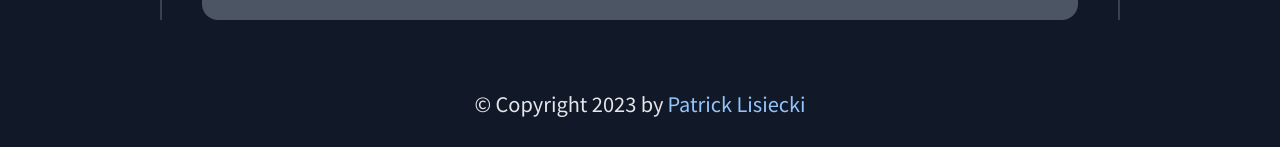
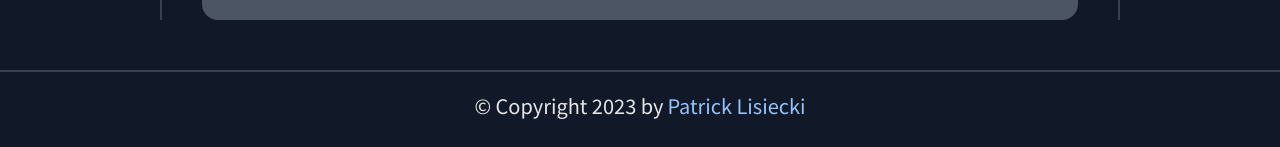
Before and after one commit to PatrickLisiecki/book-review-forum, a React (Vite) app: page / in a window 1280 px wide. Shown: the part 1288-1435 px from the top of the page. Built offline with nearby package versions, Linux system fonts and the light colour scheme.

Commit message:
Added top border

```diff
--- a/src/components/Footer.jsx
+++ b/src/components/Footer.jsx
@@ -1,6 +1,6 @@
 export default function Footer() {
     return (
-        <footer className="w-full my-2.5 p-2.5 bg-gray-900">
+        <footer className="w-full my-2.5 p-2.5 border-t-2 border-gray-700 bg-gray-900">
             <div
                 className="w-9/12 h-3/12 mx-auto flex justify-center items-center text-xl
                 p-2.5"
```
